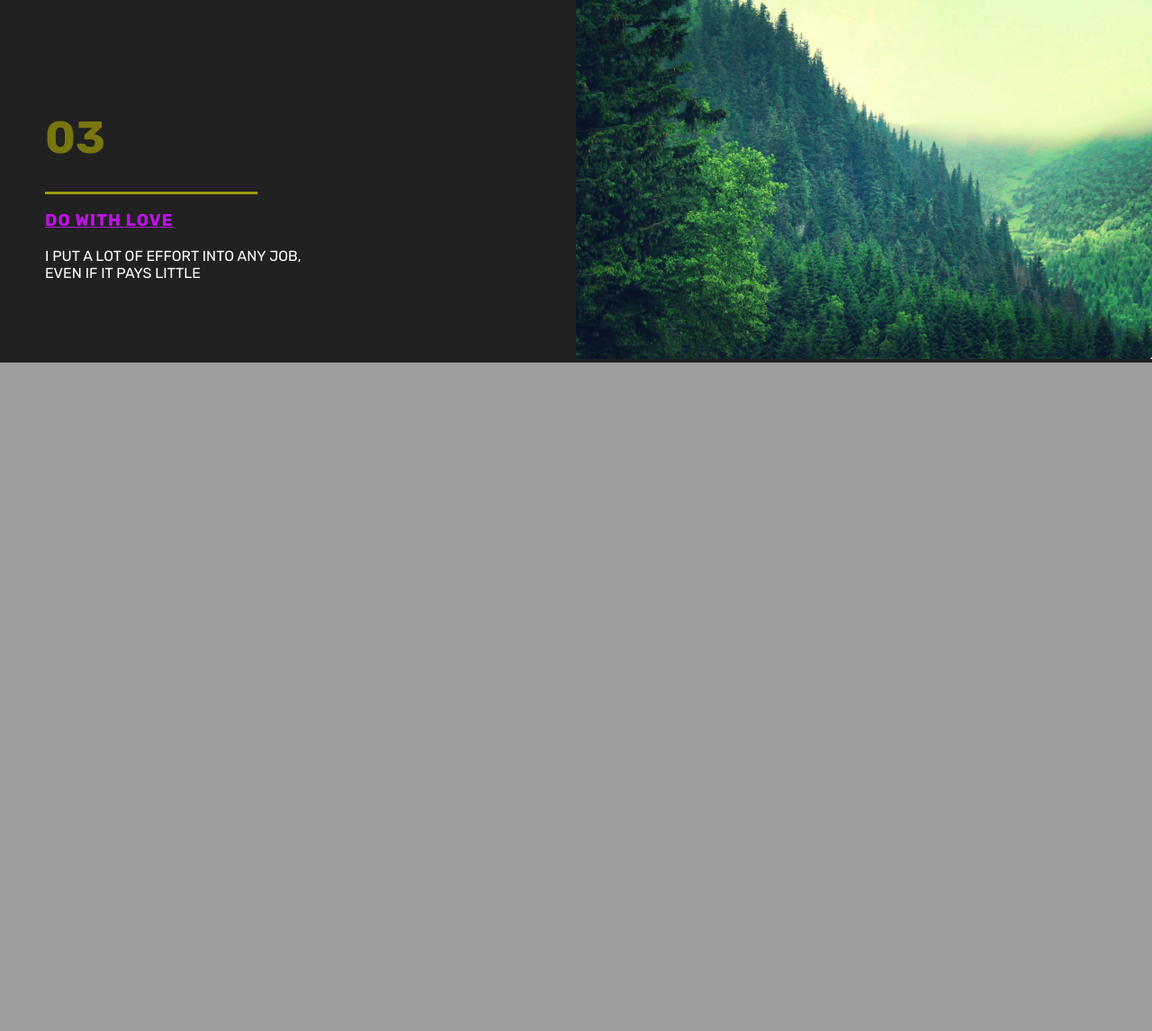
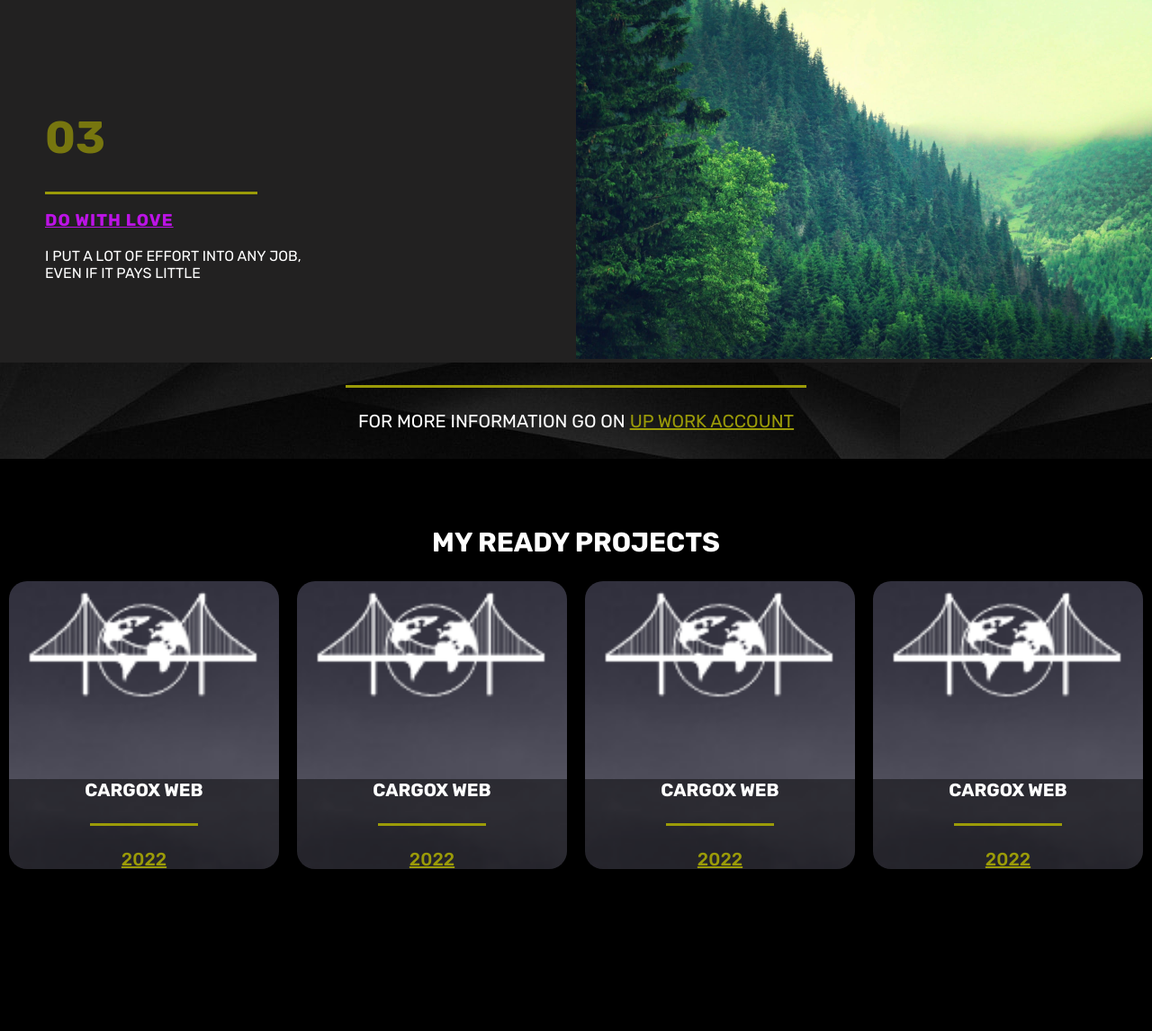
Before and after one commit to Artemet/ArtemkaWeb, a PHP site: page / in a window 1280 px wide. Shown: the part 1843-2989 px from the top of the page at 90% size. Before the commit the page ends 2246 px from the top, so only its background shows below. Run offline with PHP 8.4, Linux system fonts and the light colour scheme.

Commit message:
Add files via upload

```diff
--- a/css/app.css
+++ b/css/app.css
@@ -6,6 +6,8 @@ body{
 .web_title{
     height: 100vh;
     background-image: url("../res/home_background.gif");
+    background-size: cover;
+    background-attachment: fixed;
 }
 .line{
     width: 40%;
--- a/css/home.css
+++ b/css/home.css
@@ -50,3 +50,57 @@
 .work_pluses_container .plus_part img{
     width: 100%;
 }
+.work_pluses_container p.up_work_link{
+    text-transform: uppercase;
+    text-align: center;
+    color: white;
+    font-size: 20px;
+    padding-bottom: 30px;
+}
+.work_pluses_container p.up_work_link a{
+    color: rgb(155, 155, 8);
+}
+/*ready_projects*/
+.ready_projects h2{
+    font-size: 30px;
+    padding-top: 50px;
+    text-align: center;
+    color: white;
+    text-transform: uppercase;
+}
+.ready_projects .projects_cards{
+    justify-items: center;
+    display: grid;
+    grid-template-columns: 1fr 1fr 1fr 1fr;
+}
+.ready_projects .project_card{
+    position: relative;
+    width: 300px;
+    height: 500px;
+}
+.ready_projects .project_card .information{
+    background-color: rgba(0, 0, 0, 0.46);
+}
+.ready_projects .project_card .project_information{
+    text-transform: uppercase;
+    text-align: center;
+    top: 200px;
+    position: absolute;
+    width: 100%;
+}
+.ready_projects .project_card p.project_name{
+    color: white;
+    font-weight: 700;
+    font-size: 20px;
+}
+.ready_projects .project_card p.made_time{
+    color: rgb(155, 155, 8);
+    font-weight: 500;
+    text-decoration: underline;
+    font-size: 20px;
+}
+.ready_projects .project_card img{
+    width: 100%;
+    height: 100%;
+    border-radius: 20px;
+}
--- a/index.php
+++ b/index.php
@@ -57,6 +57,61 @@
             <img src="res/green_forest.jpg" alt="">
         </div>
     </div>
+    <div class="line"></div>
+    <p class="up_work_link">for more information go on <a href="https://www.upwork.com/freelancers/~01517b1af176e5a167" title="my account">up work account</a></p>
+</div>
+<div class="ready_projects">
+    <h2>my ready projects</h2>
+    <div class="projects_cards">
+        <div class="project_card">
+            <div class="img_background">
+                <img src="res/cargox_web.png" alt="">
+            </div>
+            <div class="project_information">
+                <div class="information">
+                    <p class="project_name">cargox web</p>
+                    <div class="line"></div>
+                    <p class="made_time">2022</p>
+                </div>
+            </div>
+        </div>
+        <div class="project_card">
+            <div class="img_background">
+                <img src="res/cargox_web.png" alt="">
+            </div>
+            <div class="project_information">
+                <div class="information">
+                    <p class="project_name">cargox web</p>
+                    <div class="line"></div>
+                    <p class="made_time">2022</p>
+                </div>
+            </div>
+        </div>
+        <div class="project_card">
+            <div class="img_background">
+                <img src="res/cargox_web.png" alt="">
+            </div>
+            <div class="project_information">
+                <div class="information">
+                    <p class="project_name">cargox web</p>
+                    <div class="line"></div>
+                    <p class="made_time">2022</p>
+                </div>
+            </div>
+        </div>
+        <div class="project_card">
+            <div class="img_background">
+                <img src="res/cargox_web.png" alt="">
+            </div>
+            <div class="project_information">
+                <div class="information">
+                    <p class="project_name">cargox web</p>
+                    <div class="line"></div>
+                    <p class="made_time">2022</p>
+                </div>
+            </div>
+        </div>
+    </div>
 </div>
 <?php
     include "layout/footer.php";
```
Also changed, not shown: res/cargox_web.png (added).
